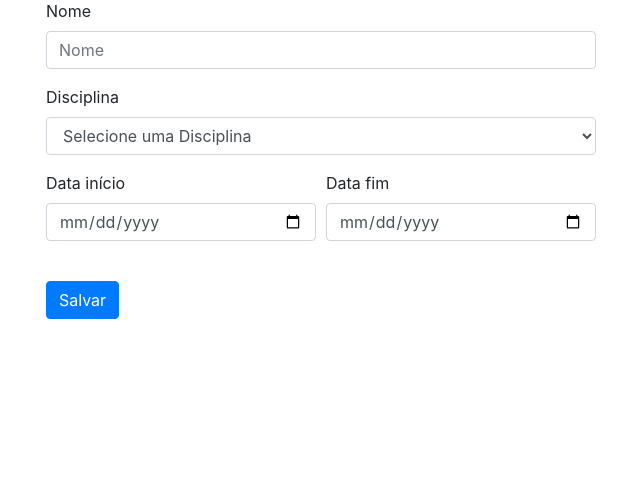
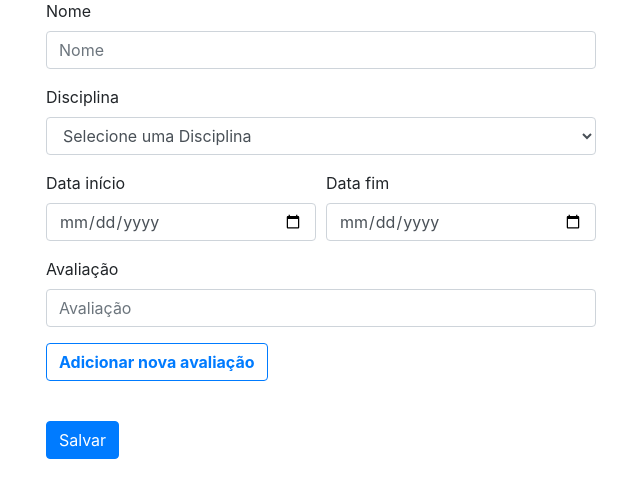
Before and after one commit to AndersonBernardy/my_academus, a Django app: page /class/new in a window 1280 px wide. Shown: the part 166-664 px from the top of the page, without its empty margins (39-679 px from the left). Run offline with Django 3.2, Linux system fonts and the light colour scheme; data comes from the database, SQL or seed files in the repository; both versions use the stored data as it was after the commit; some libraries are stand-ins or nearby versions.

Commit message:
alteração no form de nova turma

```diff
--- a/crud/templates/crud/class/class_detail.html
+++ b/crud/templates/crud/class/class_detail.html
@@ -9,7 +9,7 @@
     <fieldset disabled>
       <div class="form-row">
         <div class="form-group col-md-4">
-          <label for="code">Nome</label>
+          <label for="code">Turma</label>
           <input type="text" class="form-control" id="name" name="code" placeholder="code" value="{{d_class.code}}">
         </div>
       </div>
@@ -26,8 +26,6 @@
           <input type="date" class="form-control" id="start_date" name="start_date" placeholder="mm/dd/yyyy"
             value="{{d_class.start_date}}">
         </div>
-      </div>
-      <div class="form-row">
         <div class="form-group col-md-2">
           <label for="end_date">Data de Encerramento</label>
           <input type="date" class="form-control" id="end_date" name="end_date" placeholder="mm/dd/yyyy"
--- a/crud/templates/crud/class/class_form.html
+++ b/crud/templates/crud/class/class_form.html
@@ -1,6 +1,16 @@
 {% extends 'crud/header.html' %}
 
 {% block content %}
+
+<script src="https://ajax.googleapis.com/ajax/libs/jquery/2.1.1/jquery.min.js"></script>
+
+<script>
+  $(function(){
+    $('button').on('click', function(){
+      $('#assessments:first').clone().insertAfter('#assessments:last');
+    });
+  });
+</script>
 
 <div class="container">
   <h2>Nova Turma</h2><br/>
@@ -40,10 +50,22 @@
           value="{{end_date}}">
       </div>
     </div>
+    <div class="form-row" id="assessments">
+      <div class="form-group col-md-6">
+        <label for="name">Avaliação</label>
+        <input type="text" class="form-control" id="assessment" name="assessments[]" placeholder="Avaliação" value="{{form.instance.assessment}}">
+      </div>
+    </div>
+    <div class="form-row">
+      <div class="form-group col-md-5">
+        <button type="button" class="btn btn-outline-primary font-weight-bold addAssessment">Adicionar nova avaliação</button>
+      </div>
+    </div>
 
     <br/>
     <button type="submit" class="btn btn-primary">Salvar</button>
   </form>
 </div>
 
+
 {% endblock %}
--- a/crud/templates/crud/frequency/frequency_edit.html
+++ b/crud/templates/crud/frequency/frequency_edit.html
@@ -9,10 +9,10 @@
     <div class="form-group col-md-4">
         <label for="presence">Duração</label>
         <select id="presence" name="presence" class="form-control">
-            <option value="none" selected disabled hidden>Selecione uma Presença</option>
+            <option value="none" selected disabled>Selecione uma opção</option>
             {% for presence in presence_choices %}
                 {% if form.instance.presence.short == presence.short %}
-                    <option selected value="{{presence.short}}">{{presence.description}}</option>
+                    <option value="{{presence.short}}">{{presence.description}}</option>
                 {% else %}
                     <option value="{{presence.short}}">{{presence.description}}</option>
                 {% endif %}
--- a/crud/views_class.py
+++ b/crud/views_class.py
@@ -84,7 +84,7 @@ def grade_edit(request, pk, template_name='crud/grades/grade_edit.html'):
     return render(request, template_name, context)
 
 
-# ---------- GRADES ----------
+# ---------- FREQUENCY ----------
 
 class FrequencyForm(ModelForm):
     class Meta:
```
Also changed, not shown: crud/templates/crud/grades/grade_list.html (+10 -4 lines), db.sqlite3.
